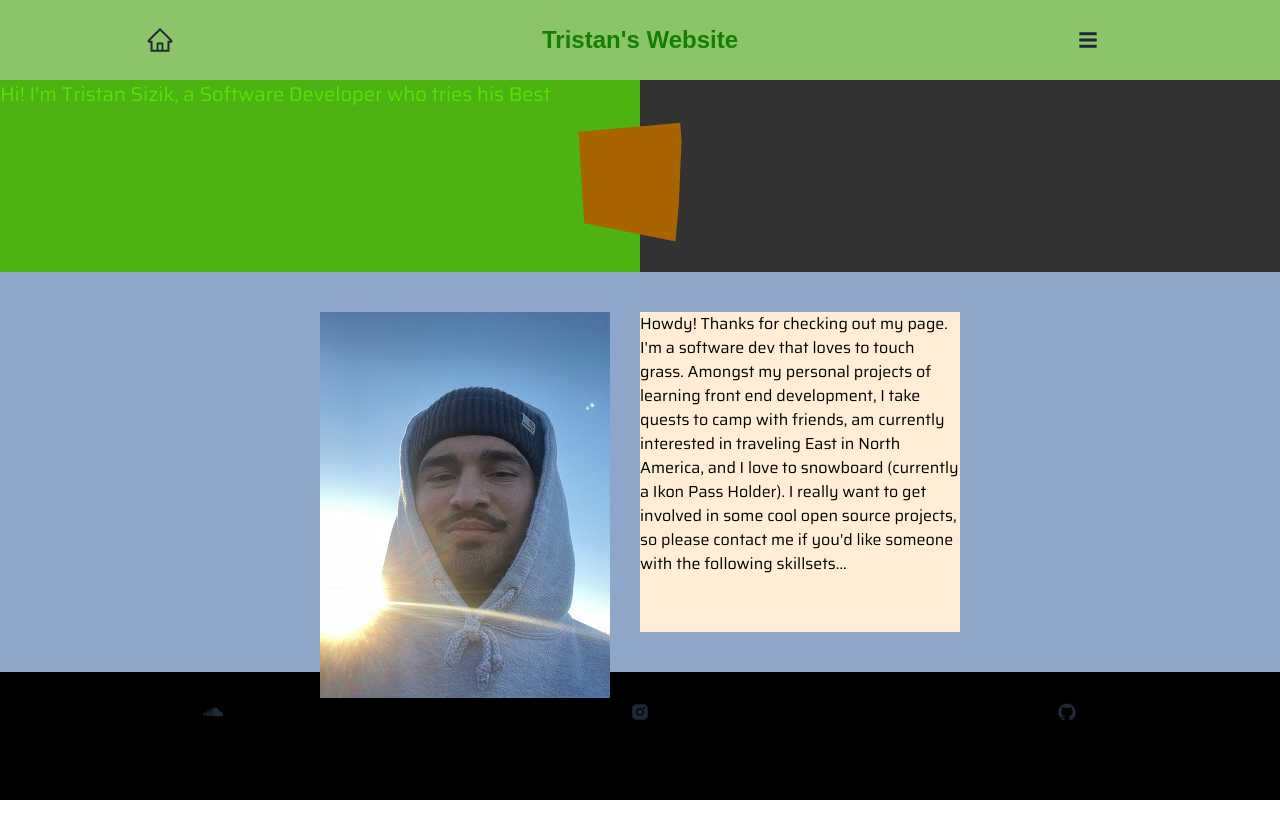
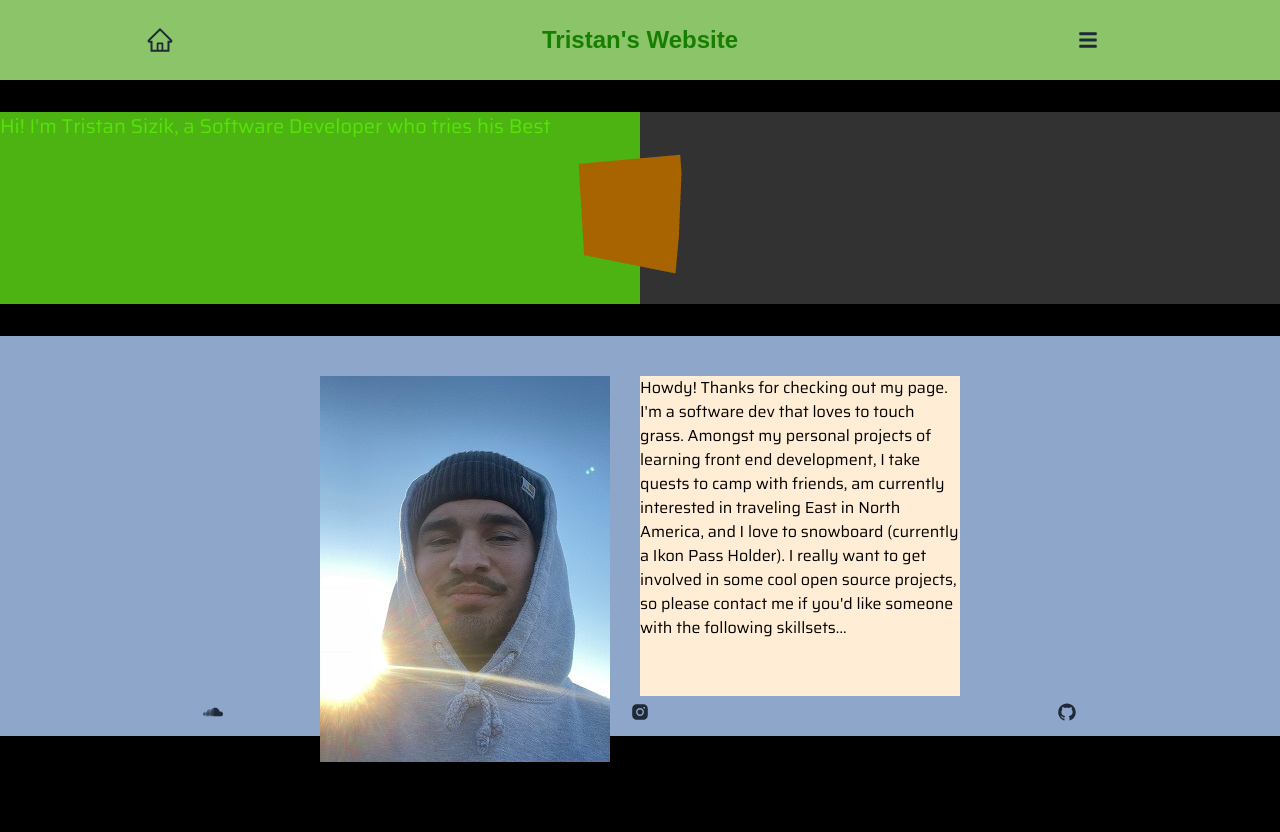
Before and after one commit to tristansizik/ForfunsiesWebDev, a Next.js app: page / in a window 1280 px wide. Before the commit the page ends 800 px from the top, so only its background shows below. Built offline with nearby package versions, Linux system fonts and the light colour scheme.

Commit message:
fixing the distance for intro + box spinner

```diff
--- a/src/components/skeleton/BodyInfo.tsx
+++ b/src/components/skeleton/BodyInfo.tsx
@@ -8,7 +8,7 @@ export default function BodyInfo() {
     return(
       <main className= "min-h-screen flex flex-col items-center bg-black animate-fade-in-p7">
         <NavBar/>
-        <div className="relative w-full inset-y-0 bg-rusty-black">
+        <div className="relative h-50 w-full inset-y-0 my-8 bg-rusty-black">
           <div className = "absolute w-1/2 inset-y-0 left-0 place-content-start bg-neon-green">
             <p className="font-Saira text-xl md:tracking-normal text-neon-green">Hi! I&apos;m Tristan Sizik, a Software Developer who tries his Best</p>
           </div>
```
